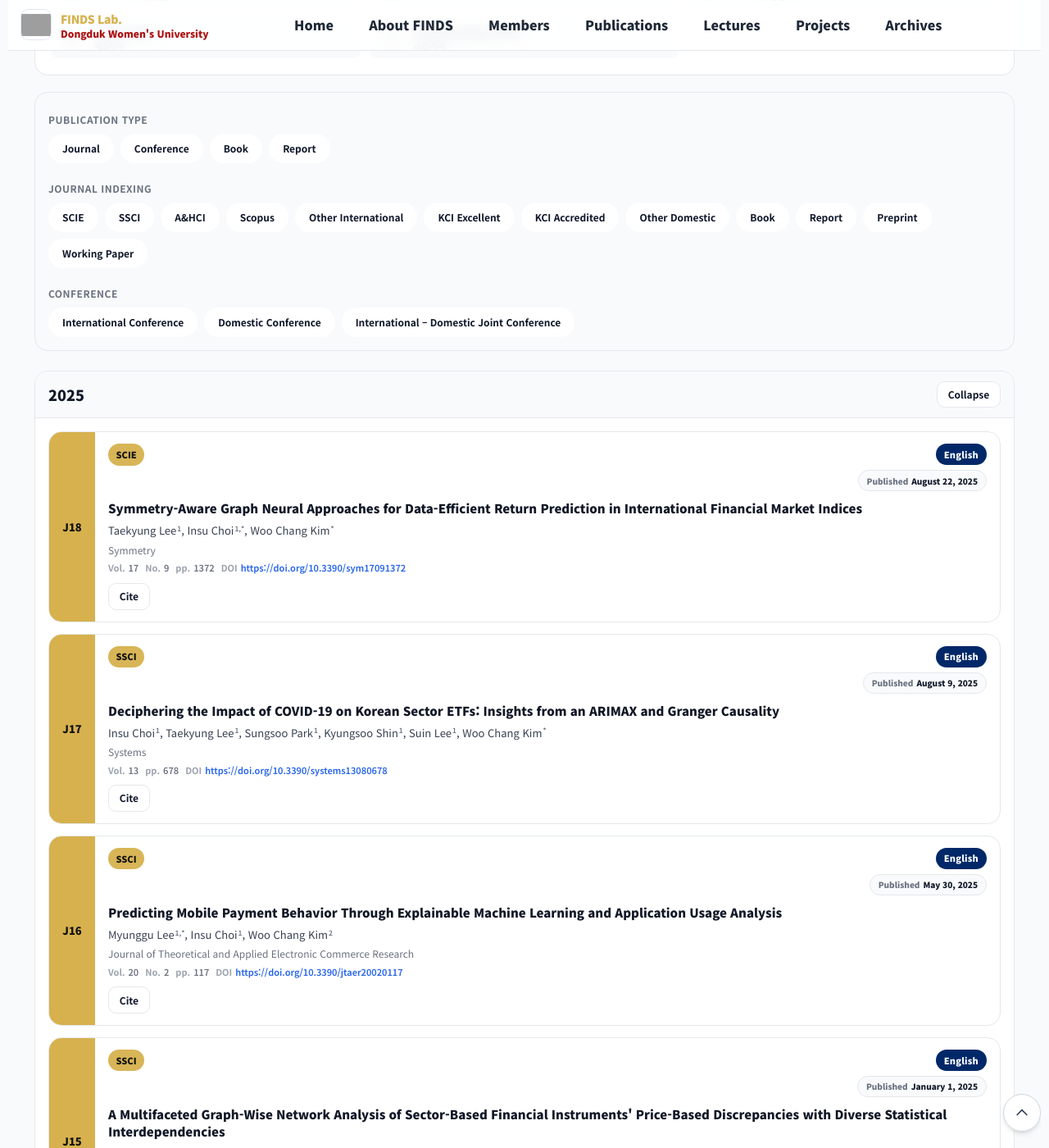
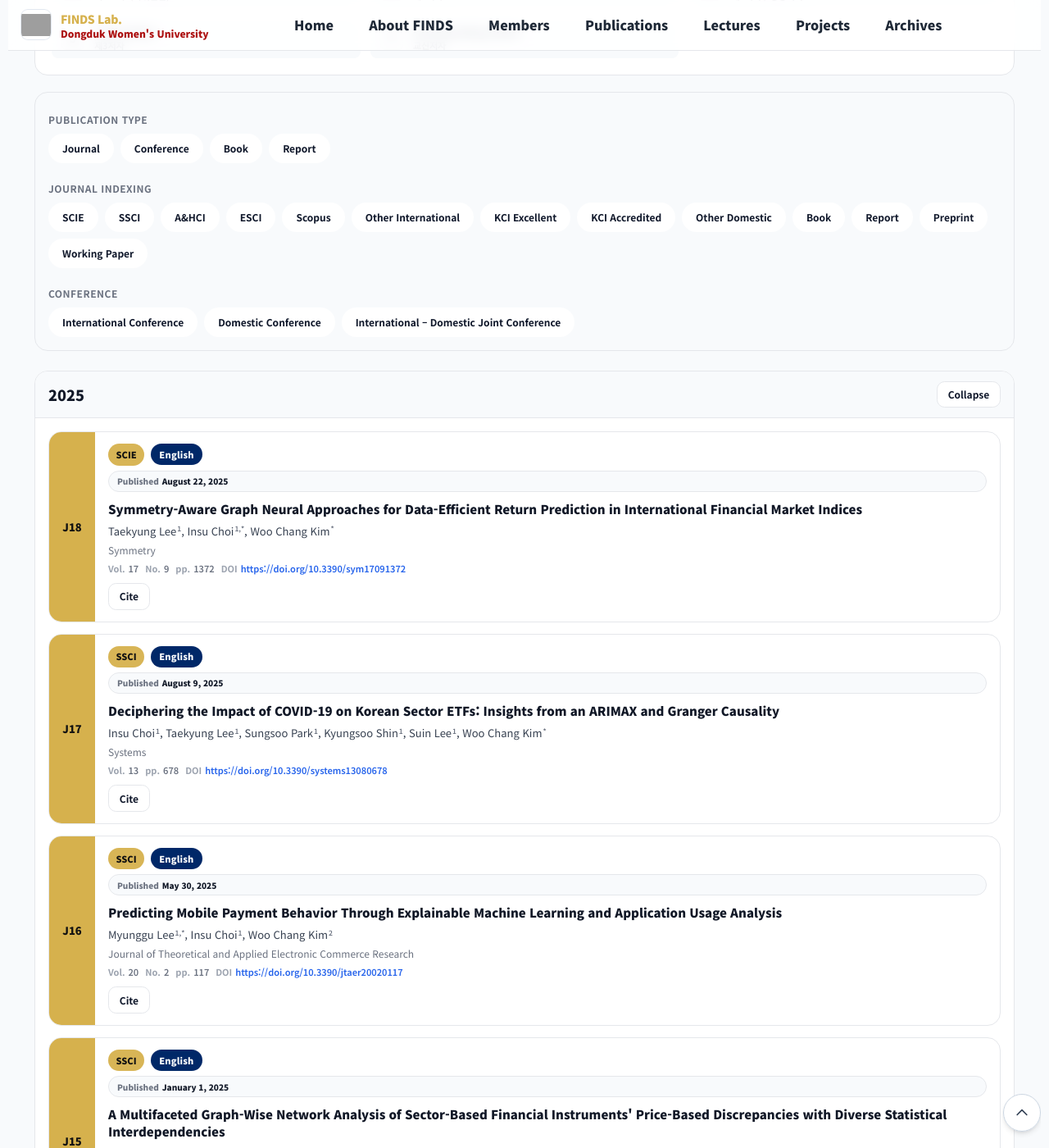
Before and after one commit to FinDS-Lab/site, a Jekyll site: the page built from publications.html, in a window 1280 px wide and 1400 px high, scrolled down 627 px. Shown: the whole window at 82% size. Built offline with Jekyll 4.4.1, drawn with Linux system fonts in a browser that asks for light colours; nearby versions of some CDN libraries; grey boxes are pictures that could not be loaded.

Commit message:
Update publications.html

```diff
--- a/publications.html
+++ b/publications.html
@@ -347,9 +347,21 @@ function generateDiamondNetwork() {
   .paper-header{
     display:flex;
     align-items:flex-start;
-    justify-content:space-between;
-    gap:12px;
+    gap:8px;
     margin-bottom:10px;
+  }
+
+  .indexing-wrapper {
+    display: flex;
+    flex-direction: column;
+    gap: 6px;
+    flex-grow: 1;
+  }
+
+  .indexing-row {
+    display: flex;
+    align-items: center;
+    gap: 8px;
   }
 
   .indexing-badge {
@@ -358,17 +370,10 @@ function generateDiamondNetwork() {
     overflow-wrap: anywhere;
   }
 
-  .badge-group{
-    display:flex;
-    flex-direction:column;
-    align-items:flex-end;
-    gap:6px;
-    flex-shrink: 0;
-  }
-
   .badge-lang{
     display:inline-flex;align-items:center;height:26px;padding:0 10px;border-radius:999px;
     font-weight:800;font-size:11px;letter-spacing:.2px;white-space:nowrap;
+    flex-shrink: 0;
   }
 
   .badge-lang.english{
@@ -453,6 +458,7 @@ function generateDiamondNetwork() {
     word-break: keep-all;
   }
   .idx-scie,.idx-ssci,.idx-ahci{background:rgba(214,177,77,.95);color:#111;}
+  .idx-esci{background:rgba(214,177,77,.80);color:#111;}  /* ESCI - between A&HCI and Scopus */
   .idx-scopus{background:rgba(214,177,77,.65);color:#111;}
   .idx-other-intl{background:rgba(214,177,77,.45);color:#111;}
   .idx-kci-exc{background:rgba(214,177,77,.35);color:#111;}
@@ -514,14 +520,11 @@ function generateDiamondNetwork() {
     .paper-header{
       flex-direction:column;
       align-items:flex-start;
-      gap:8px;
+      gap:6px;
     }
 
-    .badge-group{
-      align-self: flex-end;
-      flex-direction:row;
-      align-items:center;
-      gap:6px;
+    .indexing-row {
+      flex-wrap: wrap;
     }
 
     .badge-lang{height:24px;padding:0 8px;font-size:10px;}
@@ -690,6 +693,7 @@ function generateDiamondNetwork() {
       {value:"SCIE",label:"SCIE"},
       {value:"SSCI",label:"SSCI"},
       {value:"A&HCI",label:"A&HCI"},
+      {value:"ESCI",label:"ESCI"},
       {value:"Scopus",label:"Scopus"},
       {value:"Other International",label:"Other International"},
       {value:"KCI Excellent",label:"KCI Excellent"},
@@ -769,7 +773,7 @@ function generateDiamondNetwork() {
   /* ===== Badge helper ===== */
   function idxClass(group){
     const map={
-      "SCIE":"idx-scie","SSCI":"idx-ssci","A&HCI":"idx-ahci","Scopus":"idx-scopus","Other International":"idx-other-intl",
+      "SCIE":"idx-scie","SSCI":"idx-ssci","A&HCI":"idx-ahci","ESCI":"idx-esci","Scopus":"idx-scopus","Other International":"idx-other-intl",
       "International Conference":"idx-intl-conf","Domestic Conference":"idx-domestic-conf",
       "International - Domestic Joint Conference":"idx-joint-conf",
       "KCI Excellent":"idx-kci-exc","KCI Accredited":"idx-kci","Other Domestic":"idx-other-domestic",
@@ -828,15 +832,11 @@ function generateDiamondNetwork() {
     }).join(", ");
 
     const langBadge = `<span class="badge-lang ${lang.toLowerCase()}">${lang}</span>`;
-    const dateBadges = `
-      <div class="badge-group">
-        ${langBadge}
-        ${pub.published_date ? `
-          <span class="badge-pub">
-            <span class="lbl">Published</span>
-            <span class="val">${formatMDY(pub.published_date)}</span>
-          </span>` : ``}
-      </div>`;
+    const pubDateBadge = pub.published_date ? `
+      <span class="badge-pub">
+        <span class="lbl">Published</span>
+        <span class="val">${formatMDY(pub.published_date)}</span>
+      </span>` : ``;
 
     let citationDetails = [];
     if(pub.volume) citationDetails.push(`<div class="paper-detail-item"><span class="label">Vol.</span><span class="value">${pub.volume}</span></div>`);
@@ -852,8 +852,13 @@ function generateDiamondNetwork() {
           <div class="paper-left ${leftClass} ${code ? '' : 'empty'}"><span>${code || '&nbsp;'}</span></div>
           <div class="paper-body">
             <div class="paper-header">
-              <span class="indexing-badge ${idxClass(pub.indexing_group)}">${pub.indexing_group}</span>
-              ${dateBadges}
+              <div class="indexing-wrapper">
+                <div class="indexing-row">
+                  <span class="indexing-badge ${idxClass(pub.indexing_group)}">${pub.indexing_group}</span>
+                  ${langBadge}
+                </div>
+                ${pubDateBadge}
+              </div>
             </div>
             <h3 class="paper-title">${displayTitle||''}</h3>
             <div class="paper-meta">${authors}</div>
```
